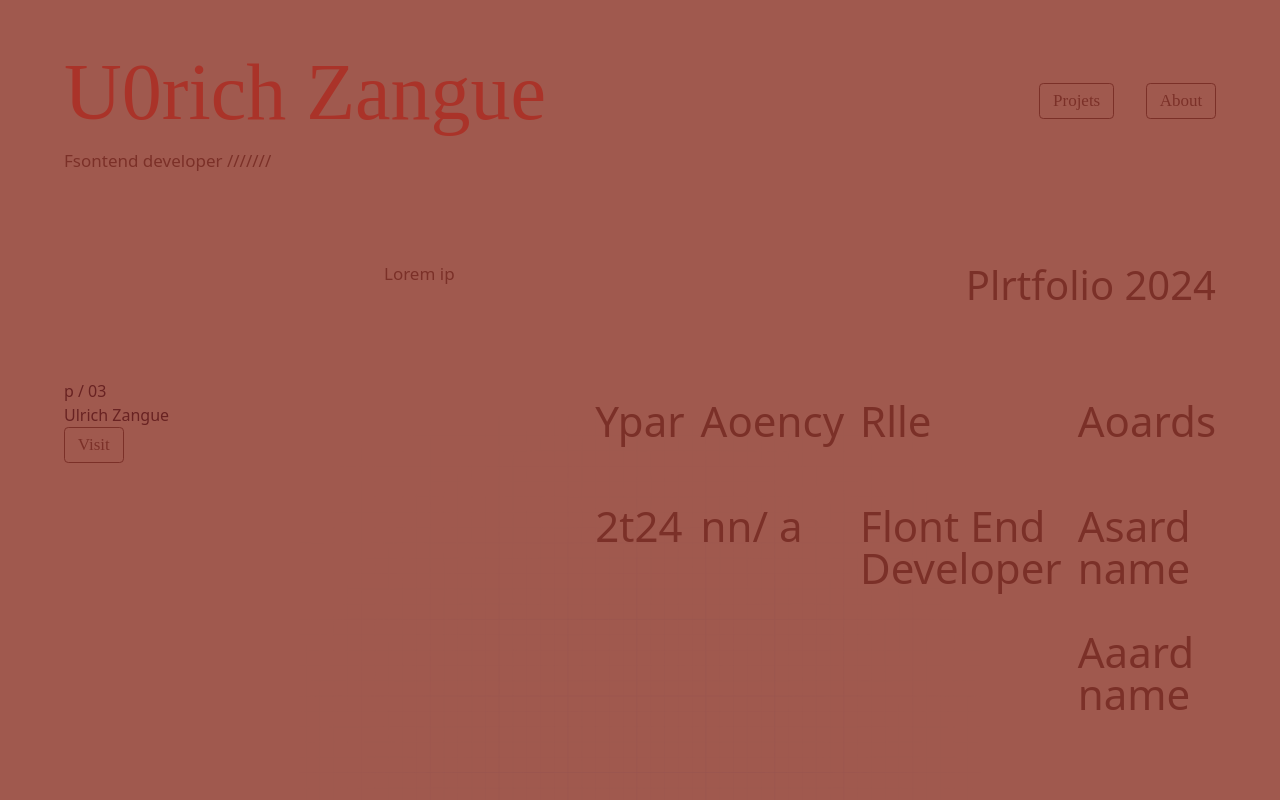
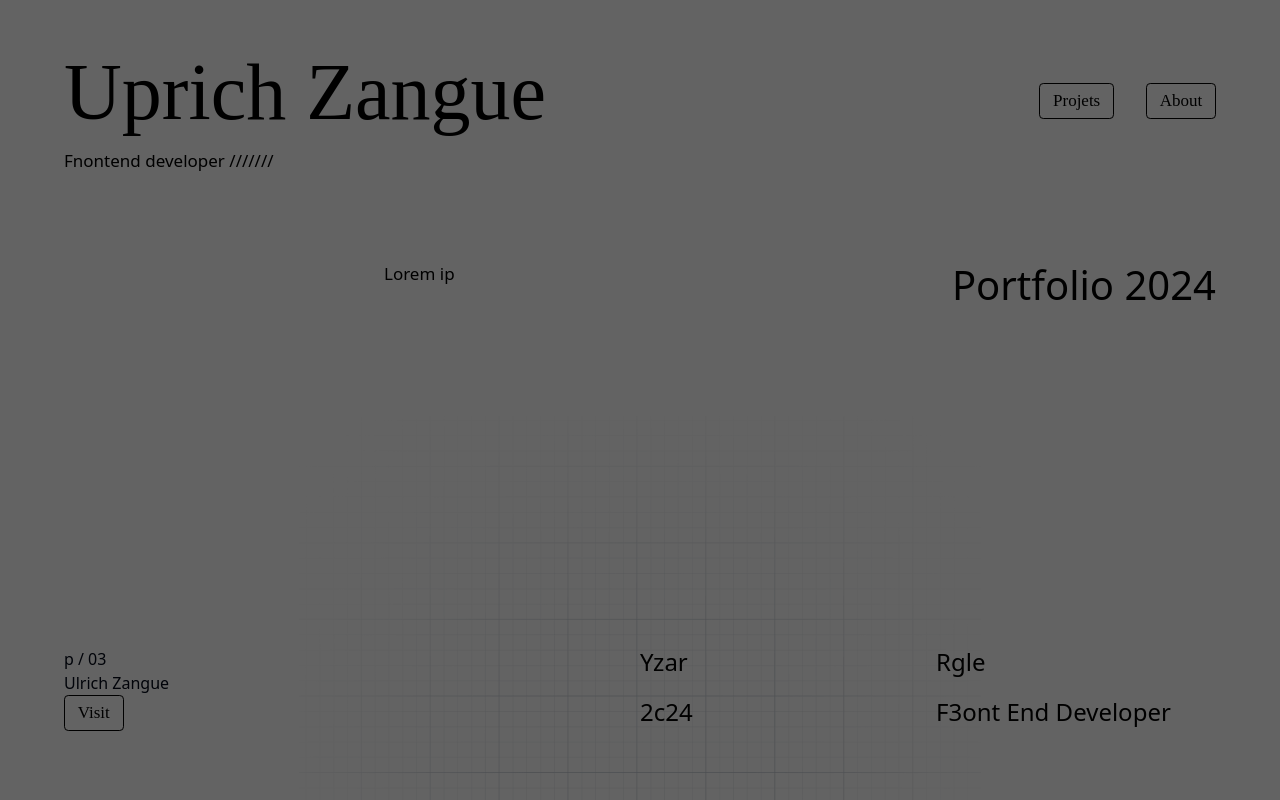
Before and after one commit to zangue-mbcode/ulrich-zangue, a Next.js app: page / in a window 1280 px wide. Built offline with nearby package versions, Linux system fonts and the light colour scheme.

Commit message:
home page

```diff
--- a/src/app/globals.css
+++ b/src/app/globals.css
@@ -98,9 +98,9 @@
 }
 
 :root {
-  --color-bg: #91978a;
-  --color-accent: #ab3429;
-  --color-text: #322c26;
+  --color-bg: #ffffff;
+  --color-accent: #000000;
+  --color-text: #000000;
 }
 
 *{
@@ -224,8 +224,8 @@ footer > div {
 }
 
 .slide-info p {
-  font-size: 42px;
-  padding: 0.5em 0 0.5em 0;
+  font-size: 24px;
+  padding: 0.1em 0 0.5em 0;
 }
 
 .year p:nth-child(1),
@@ -256,7 +256,7 @@ footer > div {
   width: 100%;
   height: 100%;
   background: var(--color-accent);
-  color: var(--color-text);
+  color: var(--color-bg);
   z-index: 10000;
 }
 
--- a/src/app/page.tsx
+++ b/src/app/page.tsx
@@ -69,12 +69,17 @@ export default function Home() {
             for (let i = 0; i <= index ; i++) {
               shuffledText +=
                 i < index ? originalText![i] : Math.random().toString(36)[2]
+                console.log("originalText", originalText)
+                console.log("shuffledText", shuffledText)
+                console.log("originalText![i]", originalText![i])
+                console.log("Math.random().toString(36)[2]", Math.random().toString(36)[2])
             }
             element.textContent = shuffledText + originalText!.substring(index + 1);
             index++
           } else {
             clearInterval(shuffleInterval);
             counter!.textContent = originalText;
+            element!.textContent = originalText;
           }
         }, 100);
 
@@ -216,18 +221,9 @@ export default function Home() {
             <p>Year</p>
             <p>2024</p>
           </div>
-          <div className="agency">
-            <p>Agency</p>
-            <p>n / a</p>
-          </div>
           <div className="role">
             <p>Role</p>
             <p>Front End Developer</p>
-          </div>
-          <div className="awards">
-            <p>Awards</p>
-            <p>Award name</p>
-            <p>Award name</p>
           </div>
         </div>
       </footer>
```
